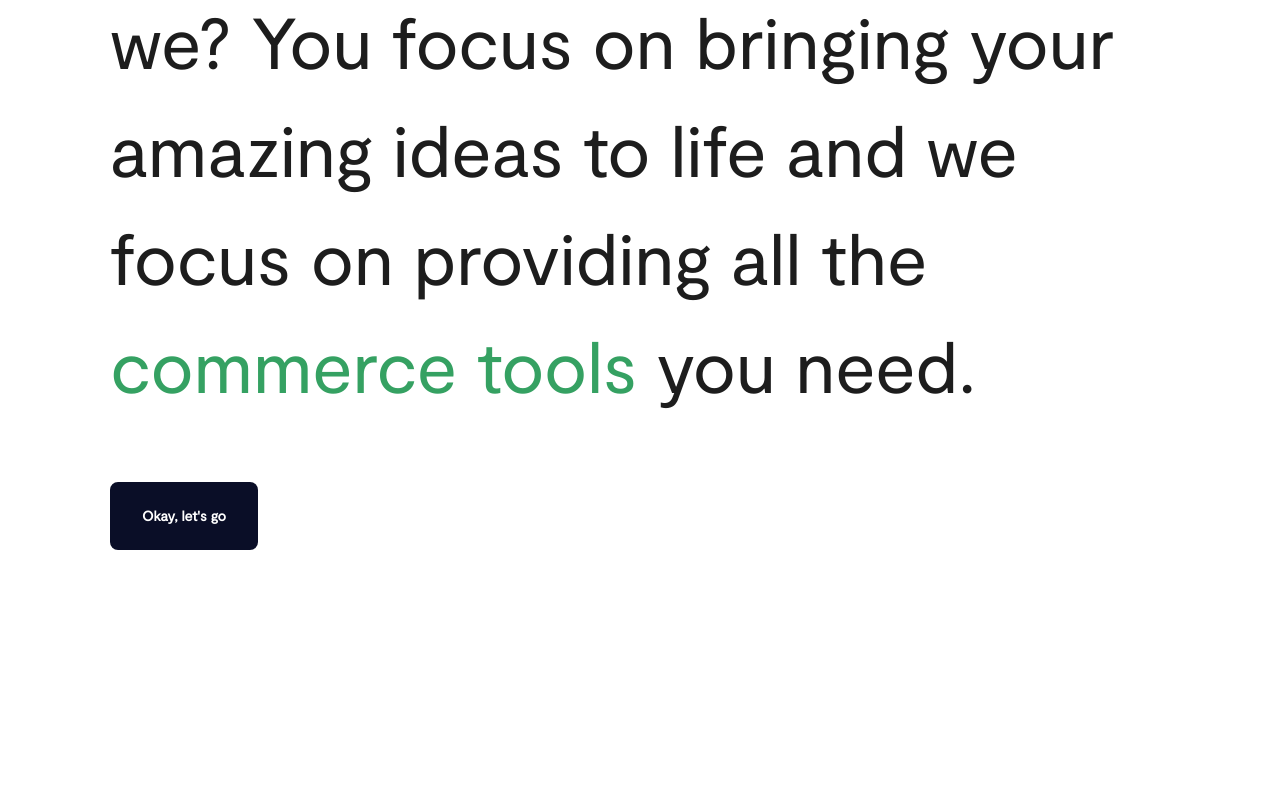
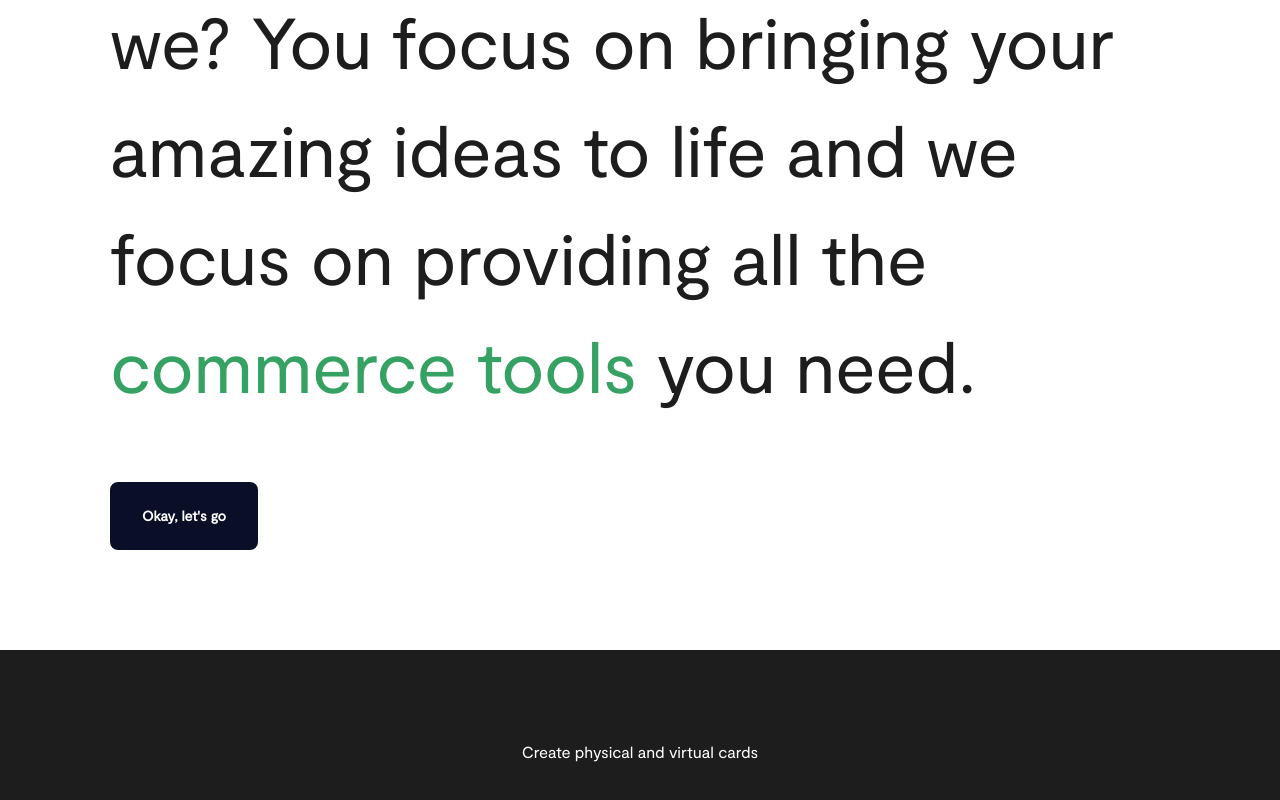
Before and after one commit to cjchika/flutterwave_clone, a React (Vite) app: page / in a window 1280 px wide. Shown: the part 5005-5805 px from the top of the page. Before the commit the page ends 5655 px from the top, so only its background shows below. Built offline with nearby package versions, Linux system fonts and the light colour scheme.

Commit message:
Card Section

```diff
--- a/src/App.jsx
+++ b/src/App.jsx
@@ -6,6 +6,7 @@ import Customers from "./components/Customers";
 import Partners from "./components/Partners";
 import Payment from "./components/Payment";
 import Commerce from "./components/Commerce";
+import Cards from "./components/Cards";
 
 function App() {
   return (
@@ -17,6 +18,7 @@ function App() {
         <Partners />
         <Payment />
         <Commerce />
+        <Cards />
       </Layout>
     </Fragment>
   );
--- /dev/null
+++ b/src/components/Cards.jsx
@@ -0,0 +1,17 @@
+import React from "react";
+
+const Cards = () => {
+  return (
+    <>
+      <section className="bg-cardDarkBG">
+        <div className="max-w-[120.6rem] flex flex-col items-center justify-start text-center">
+          <h2 className="text-white mb-[4rem] max-w-[70rem]">
+            Create physical and virtual <span className="text-blue">cards</span>
+          </h2>
+        </div>
+      </section>
+    </>
+  );
+};
+
+export default Cards;
```
